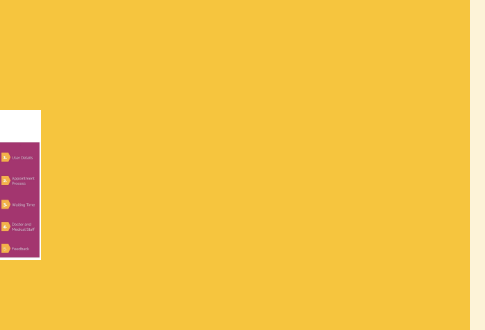
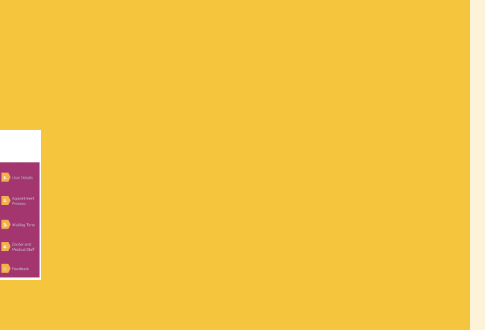
Before and after one commit to AnujaXpedia/Patient-Feedback, a plain HTML site: page index.html in a window 1280 px wide. Shown: the part 275-605 px from the top of the page, 0-485 px from the left. Drawn offline with Linux system fonts and the light colour scheme.

Commit message:
Update styles.css

```diff
--- a/styles.css
+++ b/styles.css
@@ -102,6 +102,7 @@ h1 {
   justify-content: center;
   align-items: center;
   position: relative;
+  padding: 20px; /* Add padding to separate from the header */
 }
 
 .left-center-image {
@@ -111,6 +112,7 @@ h1 {
   transform: translateY(-50%);
   max-width: 150px; /* Adjust as needed */
   max-height: 150px; /* Adjust as needed */
+  z-index: -1; /* Ensure it's behind other content */
 }
 
 .form-container {
```
